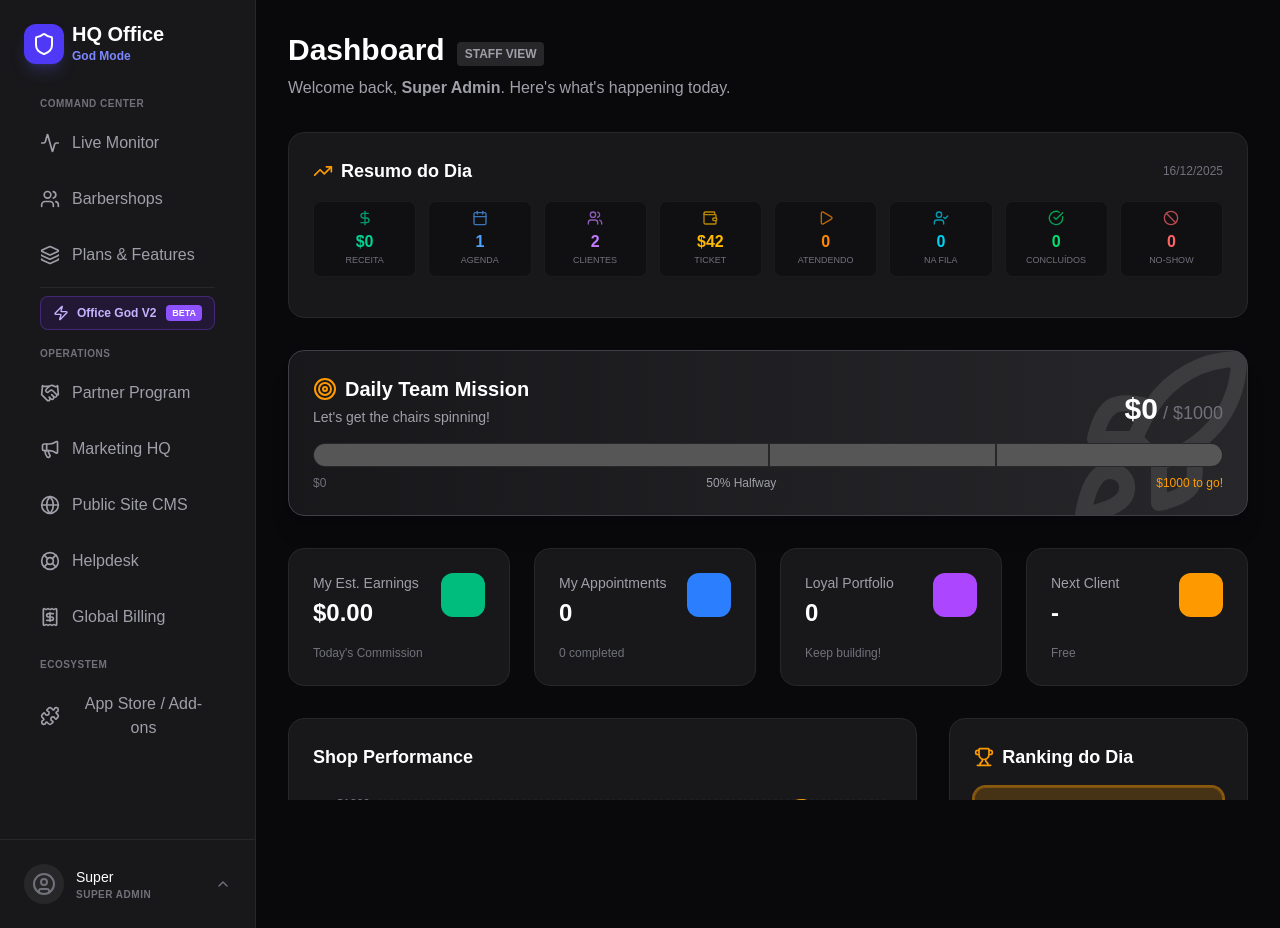
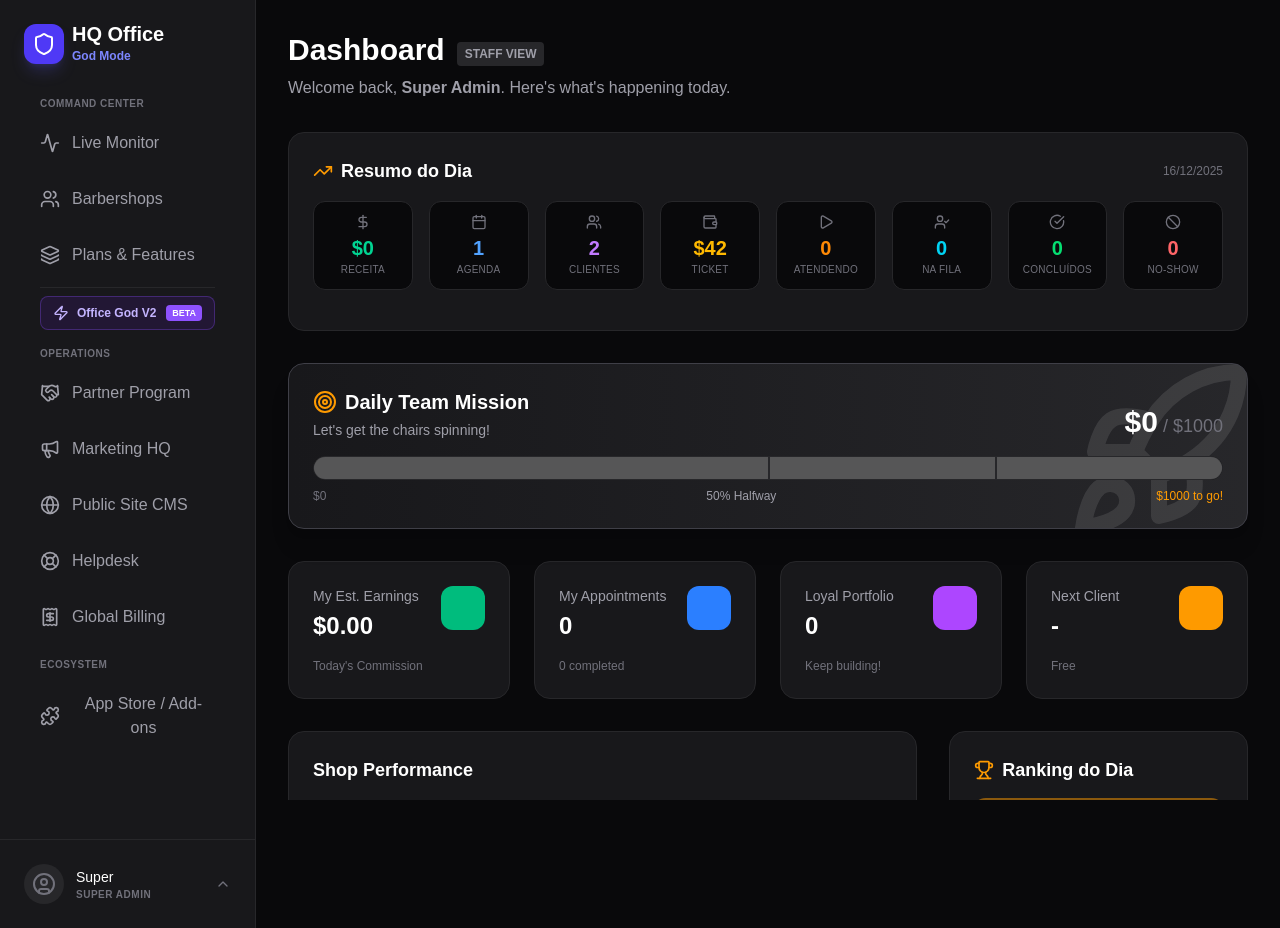
Before and after one commit to fabianofontes-oss/barberGold, a Next.js app: page /app/dashboard in a window 1280 px wide. Built offline with nearby package versions, Linux system fonts and the light colour scheme.

Commit message:
style: icones neutros estilo Daily Team e letras maiores no Resumo do Dia

```diff
--- a/src/modules/dashboard/components/DaySummary.tsx
+++ b/src/modules/dashboard/components/DaySummary.tsx
@@ -68,17 +68,17 @@ export const DaySummary: React.FC<DaySummaryProps> = ({ todayRevenue = 0, active
       </div>
 
       {/* Unified Stats Grid - 8 cols desktop, 4 cols mobile */}
-      <div className="grid grid-cols-4 md:grid-cols-8 gap-2 md:gap-3 mb-4">
+      <div className="grid grid-cols-4 md:grid-cols-8 gap-3 md:gap-4 mb-4">
         {allStats.map((stat, idx) => {
           const Icon = stat.icon;
           return (
             <div
               key={idx}
-              className={`text-center py-2 px-1 rounded-lg bg-zinc-950/50 border border-zinc-800/50 ${stat.pulse ? 'ring-1 ring-orange-500/50' : ''}`}
+              className={`text-center py-3 px-2 rounded-xl bg-zinc-950 border border-zinc-800 ${stat.pulse ? 'ring-1 ring-orange-500/50' : ''}`}
             >
-              <Icon className={`w-4 h-4 ${stat.color} mx-auto mb-1 opacity-70`} />
-              <p className={`text-sm md:text-base font-bold ${stat.color}`}>{stat.value}</p>
-              <p className="text-[8px] md:text-[9px] text-zinc-500 uppercase">{stat.label}</p>
+              <Icon className={`w-4 h-4 text-zinc-500 mx-auto mb-1`} />
+              <p className={`text-lg md:text-xl font-bold ${stat.color}`}>{stat.value}</p>
+              <p className="text-[9px] md:text-[10px] text-zinc-500 uppercase tracking-wide">{stat.label}</p>
             </div>
           );
         })}
```
